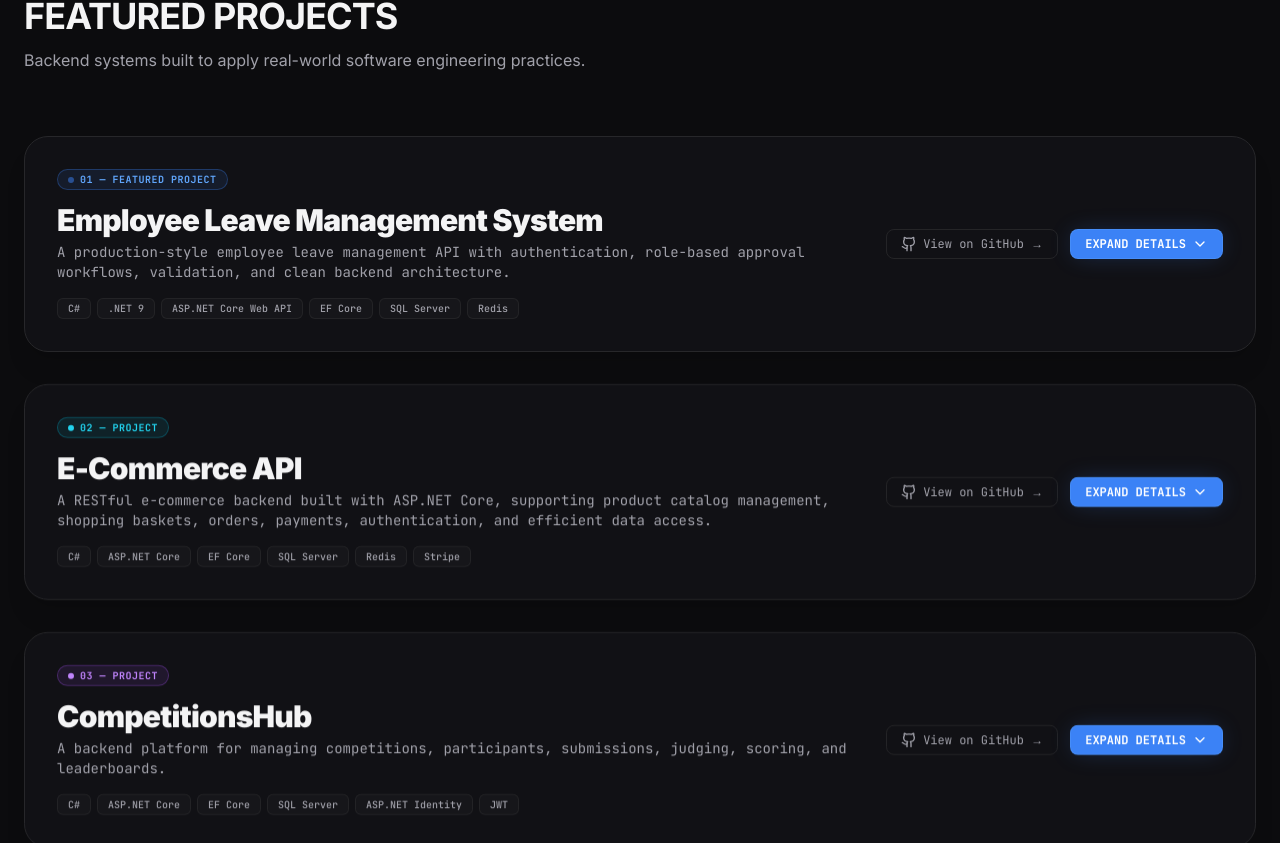
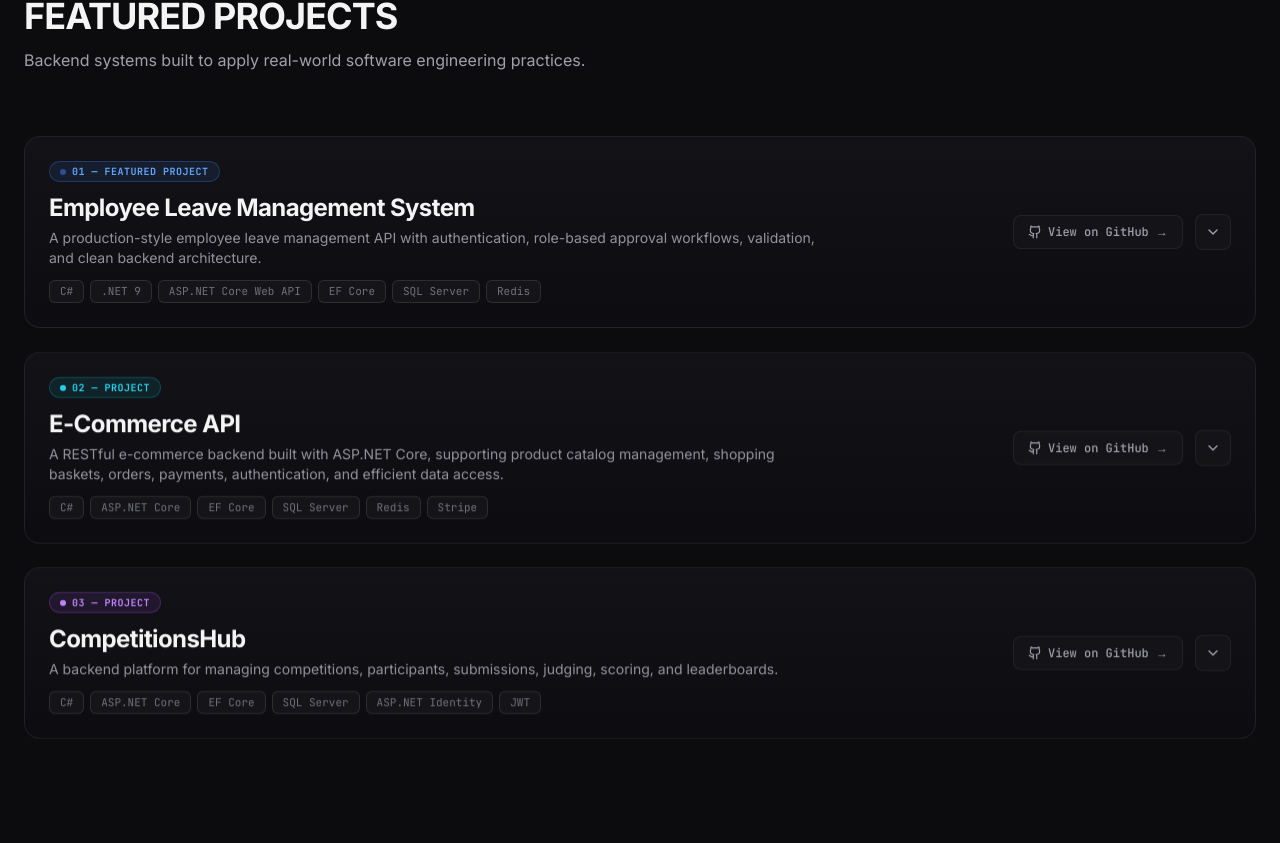
Before and after one commit to Minalotfysaad/Portfolio, a Next.js app: page / in a window 1280 px wide. Shown: the part 3989-4832 px from the top of the page. Built offline with nearby package versions, Linux system fonts and the light colour scheme.

Commit message:
feat: add new case study components for CompetitionsHub, ECommerce, and EmployeeLeave projects

```diff
--- a/src/components/projects/CompetitionsHubCaseStudy.tsx
+++ b/src/components/projects/CompetitionsHubCaseStudy.tsx
@@ -74,13 +74,21 @@ export const CompetitionsHubCaseStudy: React.FC<CompetitionsHubCaseStudyProps> =
   const currentScreenshot = project.screenshots[selectedScreenshotIndex] || project.screenshots[0];
 
   return (
-    <article className="relative bg-[#111115] border border-border rounded-2xl sm:rounded-3xl p-6 sm:p-8 shadow-xl hover:border-purple-500/40 hover:shadow-glow-purple/20 transition-all duration-300 mb-8 group">
-      {/* Header Bar (Always Visible) */}
+    <article
+      className={cn(
+        "relative rounded-xl sm:rounded-2xl border transition-all duration-300 mb-6 group/tile overflow-hidden",
+        "bg-gradient-to-b from-[#131317] to-[#0D0D11]",
+        isExpanded
+          ? "border-purple-500/50 shadow-glow-purple/20"
+          : "border-border/80 hover:border-purple-500/40 hover:shadow-lg hover:shadow-black/40 hover:-translate-y-0.5"
+      )}
+    >
+      {/* Header Bar (Always Visible / Clickable) */}
       <div
-        className="flex flex-col lg:flex-row lg:items-center justify-between gap-6 cursor-pointer"
+        className="p-5 sm:p-6 flex flex-col lg:flex-row lg:items-center justify-between gap-5 cursor-pointer select-none"
         onClick={() => setIsExpanded(!isExpanded)}
       >
-        <div className="flex-1 space-y-3">
+        <div className="flex-1 space-y-2.5 min-w-0">
           {/* Top Identifier & Status Pill */}
           <div className="flex items-center gap-2.5">
             <span className="inline-flex items-center gap-1.5 px-2.5 py-0.5 rounded-full bg-purple-500/10 border border-purple-500/30 text-purple-400 font-mono text-[10px] font-bold uppercase tracking-wider">
@@ -90,20 +98,20 @@ export const CompetitionsHubCaseStudy: React.FC<CompetitionsHubCaseStudyProps> =
           </div>
 
           <div>
-            <h3 className="text-2xl sm:text-3xl font-black text-foreground font-sans tracking-tight group-hover:text-purple-400 transition-colors">
+            <h3 className="text-xl sm:text-2xl font-bold text-foreground font-sans tracking-tight group-hover/tile:text-purple-400 transition-colors">
               CompetitionsHub
             </h3>
-            <p className="font-mono text-xs sm:text-sm text-secondary mt-1 max-w-4xl leading-relaxed">
+            <p className="font-sans text-xs sm:text-sm text-secondary/90 mt-1 max-w-3xl leading-relaxed">
               A backend platform for managing competitions, participants, submissions, judging, scoring, and leaderboards.
             </p>
           </div>
 
           {/* Quick Key Technology Badges */}
-          <div className="flex flex-wrap items-center gap-1.5 pt-1">
+          <div className="flex flex-wrap items-center gap-1.5 pt-0.5">
             {["C#", "ASP.NET Core", "EF Core", "SQL Server", "ASP.NET Identity", "JWT"].map((tech) => (
               <span
                 key={tech}
-                className="font-mono text-[10px] px-2.5 py-0.5 rounded-md bg-surface/90 border border-border/80 text-secondary font-medium"
+                className="font-mono text-[11px] px-2.5 py-0.5 rounded-md bg-white/[0.03] border border-white/10 text-muted hover:border-purple-400/40 hover:text-foreground transition-colors"
               >
                 {tech}
               </span>
@@ -111,28 +119,36 @@ export const CompetitionsHubCaseStudy: React.FC<CompetitionsHubCaseStudyProps> =
           </div>
         </div>
 
-        <div className="flex items-center gap-3 shrink-0" onClick={(e) => e.stopPropagation()}>
-          <a href={project.githubUrl} target="_blank" rel="noopener noreferrer">
-            <Button
-              variant="outline"
-              size="sm"
-              icon={<Github className="w-4 h-4" />}
-              className="font-mono text-xs border-border/90 text-secondary hover:text-foreground"
-            >
-              View on GitHub →
-            </Button>
+        {/* Action Controls */}
+        <div className="flex items-center gap-3 shrink-0 pt-2 lg:pt-0" onClick={(e) => e.stopPropagation()}>
+          <a
+            href={project.githubUrl}
+            target="_blank"
+            rel="noopener noreferrer"
+            className="flex items-center gap-1.5 px-3.5 py-2 rounded-lg font-mono text-xs font-medium border border-border/80 bg-surface/60 text-secondary hover:text-foreground hover:border-purple-400/50 hover:bg-surface transition-all duration-200"
+          >
+            <Github className="w-3.5 h-3.5" />
+            <span>View on GitHub →</span>
           </a>
 
-          <Button
-            variant="primary"
-            size="sm"
+          <button
+            type="button"
             onClick={() => setIsExpanded(!isExpanded)}
-            icon={isExpanded ? <ChevronUp className="w-4 h-4" /> : <ChevronDown className="w-4 h-4" />}
-            iconPosition="right"
-            className="font-mono text-xs font-bold"
+            aria-label={isExpanded ? "Collapse project details" : "Expand project details"}
+            className={cn(
+              "w-9 h-9 rounded-lg border flex items-center justify-center transition-all duration-300",
+              isExpanded
+                ? "bg-purple-500/15 border-purple-500 text-purple-400"
+                : "bg-surface/60 border-border/80 text-secondary hover:text-foreground hover:border-purple-400/40"
+            )}
           >
-            {isExpanded ? "COLLAPSE DETAILS" : "EXPAND DETAILS"}
-          </Button>
+            <ChevronDown
+              className={cn(
+                "w-4 h-4 transition-transform duration-300",
+                isExpanded && "rotate-180 text-purple-400"
+              )}
+            />
+          </button>
         </div>
       </div>
 
@@ -140,7 +156,7 @@ export const CompetitionsHubCaseStudy: React.FC<CompetitionsHubCaseStudyProps> =
       <div
         className={cn(
           "grid transition-all duration-300 ease-in-out",
-          isExpanded ? "grid-rows-[1fr] opacity-100 mt-6 pt-6 border-t border-border/80" : "grid-rows-[0fr] opacity-0"
+          isExpanded ? "grid-rows-[1fr] opacity-100 px-5 sm:px-6 pb-6 pt-6 border-t border-border/80" : "grid-rows-[0fr] opacity-0"
         )}
       >
         <div className="overflow-hidden space-y-12">
--- a/src/components/projects/ECommerceCaseStudy.tsx
+++ b/src/components/projects/ECommerceCaseStudy.tsx
@@ -111,13 +111,21 @@ export const ECommerceCaseStudy: React.FC<ECommerceCaseStudyProps> = ({
   const currentScreenshot = project.screenshots[selectedScreenshotIndex] || project.screenshots[0];
 
   return (
-    <article className="relative bg-[#111115] border border-border rounded-2xl sm:rounded-3xl p-6 sm:p-8 shadow-xl hover:border-cyan-500/40 hover:shadow-glow-cyan/20 transition-all duration-300 mb-8 group">
-      {/* Header Bar (Always Visible) */}
+    <article
+      className={cn(
+        "relative rounded-xl sm:rounded-2xl border transition-all duration-300 mb-6 group/tile overflow-hidden",
+        "bg-gradient-to-b from-[#131317] to-[#0D0D11]",
+        isExpanded
+          ? "border-cyan-500/50 shadow-glow-cyan/20"
+          : "border-border/80 hover:border-cyan-500/40 hover:shadow-lg hover:shadow-black/40 hover:-translate-y-0.5"
+      )}
+    >
+      {/* Header Bar (Always Visible / Clickable) */}
       <div
-        className="flex flex-col lg:flex-row lg:items-center justify-between gap-6 cursor-pointer"
+        className="p-5 sm:p-6 flex flex-col lg:flex-row lg:items-center justify-between gap-5 cursor-pointer select-none"
         onClick={() => setIsExpanded(!isExpanded)}
       >
-        <div className="flex-1 space-y-3">
+        <div className="flex-1 space-y-2.5 min-w-0">
           {/* Top Identifier & Status Pill */}
           <div className="flex items-center gap-2.5">
             <span className="inline-flex items-center gap-1.5 px-2.5 py-0.5 rounded-full bg-cyan-500/10 border border-cyan-500/30 text-cyan-400 font-mono text-[10px] font-bold uppercase tracking-wider">
@@ -127,20 +135,20 @@ export const ECommerceCaseStudy: React.FC<ECommerceCaseStudyProps> = ({
           </div>
 
           <div>
-            <h3 className="text-2xl sm:text-3xl font-black text-foreground font-sans tracking-tight group-hover:text-cyan-400 transition-colors">
+            <h3 className="text-xl sm:text-2xl font-bold text-foreground font-sans tracking-tight group-hover/tile:text-cyan-400 transition-colors">
               E-Commerce API
             </h3>
-            <p className="font-mono text-xs sm:text-sm text-secondary mt-1 max-w-4xl leading-relaxed">
+            <p className="font-sans text-xs sm:text-sm text-secondary/90 mt-1 max-w-3xl leading-relaxed">
               A RESTful e-commerce backend built with ASP.NET Core, supporting product catalog management, shopping baskets, orders, payments, authentication, and efficient data access.
             </p>
           </div>
 
           {/* Quick Key Technology Badges */}
-          <div className="flex flex-wrap items-center gap-1.5 pt-1">
+          <div className="flex flex-wrap items-center gap-1.5 pt-0.5">
             {["C#", "ASP.NET Core", "EF Core", "SQL Server", "Redis", "Stripe"].map((tech) => (
               <span
                 key={tech}
-                className="font-mono text-[10px] px-2.5 py-0.5 rounded-md bg-surface/90 border border-border/80 text-secondary font-medium"
+                className="font-mono text-[11px] px-2.5 py-0.5 rounded-md bg-white/[0.03] border border-white/10 text-muted hover:border-cyan-400/40 hover:text-foreground transition-colors"
               >
                 {tech}
               </span>
@@ -148,28 +156,36 @@ export const ECommerceCaseStudy: React.FC<ECommerceCaseStudyProps> = ({
           </div>
         </div>
 
-        <div className="flex items-center gap-3 shrink-0" onClick={(e) => e.stopPropagation()}>
-          <a href={project.githubUrl} target="_blank" rel="noopener noreferrer">
-            <Button
-              variant="outline"
-              size="sm"
-              icon={<Github className="w-4 h-4" />}
-              className="font-mono text-xs border-border/90 text-secondary hover:text-foreground"
-            >
-              View on GitHub →
-            </Button>
+        {/* Action Controls */}
+        <div className="flex items-center gap-3 shrink-0 pt-2 lg:pt-0" onClick={(e) => e.stopPropagation()}>
+          <a
+            href={project.githubUrl}
+            target="_blank"
+            rel="noopener noreferrer"
+            className="flex items-center gap-1.5 px-3.5 py-2 rounded-lg font-mono text-xs font-medium border border-border/80 bg-surface/60 text-secondary hover:text-foreground hover:border-cyan-400/50 hover:bg-surface transition-all duration-200"
+          >
+            <Github className="w-3.5 h-3.5" />
+            <span>View on GitHub →</span>
           </a>
 
-          <Button
-            variant="primary"
-            size="sm"
+          <button
+            type="button"
             onClick={() => setIsExpanded(!isExpanded)}
-            icon={isExpanded ? <ChevronUp className="w-4 h-4" /> : <ChevronDown className="w-4 h-4" />}
-            iconPosition="right"
-            className="font-mono text-xs font-bold"
+            aria-label={isExpanded ? "Collapse project details" : "Expand project details"}
+            className={cn(
+              "w-9 h-9 rounded-lg border flex items-center justify-center transition-all duration-300",
+              isExpanded
+                ? "bg-cyan-500/15 border-cyan-500 text-cyan-400"
+                : "bg-surface/60 border-border/80 text-secondary hover:text-foreground hover:border-cyan-400/40"
+            )}
           >
-            {isExpanded ? "COLLAPSE DETAILS" : "EXPAND DETAILS"}
-          </Button>
+            <ChevronDown
+              className={cn(
+                "w-4 h-4 transition-transform duration-300",
+                isExpanded && "rotate-180 text-cyan-400"
+              )}
+            />
+          </button>
         </div>
       </div>
 
@@ -177,7 +193,7 @@ export const ECommerceCaseStudy: React.FC<ECommerceCaseStudyProps> = ({
       <div
         className={cn(
           "grid transition-all duration-300 ease-in-out",
-          isExpanded ? "grid-rows-[1fr] opacity-100 mt-6 pt-6 border-t border-border/80" : "grid-rows-[0fr] opacity-0"
+          isExpanded ? "grid-rows-[1fr] opacity-100 px-5 sm:px-6 pb-6 pt-6 border-t border-border/80" : "grid-rows-[0fr] opacity-0"
         )}
       >
         <div className="overflow-hidden space-y-12">
--- a/src/components/projects/EmployeeLeaveCaseStudy.tsx
+++ b/src/components/projects/EmployeeLeaveCaseStudy.tsx
@@ -101,13 +101,21 @@ export const EmployeeLeaveCaseStudy: React.FC<EmployeeLeaveCaseStudyProps> = ({
   const currentScreenshot = project.screenshots[selectedScreenshotIndex] || project.screenshots[0];
 
   return (
-    <article className="relative bg-[#111115] border border-border rounded-2xl sm:rounded-3xl p-6 sm:p-8 shadow-xl hover:border-accent/40 hover:shadow-glow-card transition-all duration-300 mb-8 group">
-      {/* Header Bar (Always Visible) */}
+    <article
+      className={cn(
+        "relative rounded-xl sm:rounded-2xl border transition-all duration-300 mb-6 group/tile overflow-hidden",
+        "bg-gradient-to-b from-[#131317] to-[#0D0D11]",
+        isExpanded
+          ? "border-accent/50 shadow-glow-card"
+          : "border-border/80 hover:border-accent/40 hover:shadow-lg hover:shadow-black/40 hover:-translate-y-0.5"
+      )}
+    >
+      {/* Header Bar (Always Visible / Clickable) */}
       <div
-        className="flex flex-col lg:flex-row lg:items-center justify-between gap-6 cursor-pointer"
+        className="p-5 sm:p-6 flex flex-col lg:flex-row lg:items-center justify-between gap-5 cursor-pointer select-none"
         onClick={() => setIsExpanded(!isExpanded)}
       >
-        <div className="flex-1 space-y-3">
+        <div className="flex-1 space-y-2.5 min-w-0">
           {/* Top Identifier & Status Pill */}
           <div className="flex items-center gap-2.5">
             <span className="inline-flex items-center gap-1.5 px-2.5 py-0.5 rounded-full bg-accent/10 border border-accent/30 text-accent-light font-mono text-[10px] font-bold uppercase tracking-wider">
@@ -117,20 +125,20 @@ export const EmployeeLeaveCaseStudy: React.FC<EmployeeLeaveCaseStudyProps> = ({
           </div>
 
           <div>
-            <h3 className="text-2xl sm:text-3xl font-black text-foreground font-sans tracking-tight group-hover:text-accent-light transition-colors">
+            <h3 className="text-xl sm:text-2xl font-bold text-foreground font-sans tracking-tight group-hover/tile:text-accent-light transition-colors">
               Employee Leave Management System
             </h3>
-            <p className="font-mono text-xs sm:text-sm text-secondary mt-1 max-w-4xl leading-relaxed">
+            <p className="font-sans text-xs sm:text-sm text-secondary/90 mt-1 max-w-3xl leading-relaxed">
               A production-style employee leave management API with authentication, role-based approval workflows, validation, and clean backend architecture.
             </p>
           </div>
 
           {/* Quick Key Technology Badges */}
-          <div className="flex flex-wrap items-center gap-1.5 pt-1">
+          <div className="flex flex-wrap items-center gap-1.5 pt-0.5">
             {["C#", ".NET 9", "ASP.NET Core Web API", "EF Core", "SQL Server", "Redis"].map((tech) => (
               <span
                 key={tech}
-                className="font-mono text-[10px] px-2.5 py-0.5 rounded-md bg-surface/90 border border-border/80 text-secondary font-medium"
+                className="font-mono text-[11px] px-2.5 py-0.5 rounded-md bg-white/[0.03] border border-white/10 text-muted hover:border-accent/40 hover:text-foreground transition-colors"
               >
                 {tech}
               </span>
@@ -138,28 +146,36 @@ export const EmployeeLeaveCaseStudy: React.FC<EmployeeLeaveCaseStudyProps> = ({
           </div>
         </div>
 
-        <div className="flex items-center gap-3 shrink-0" onClick={(e) => e.stopPropagation()}>
-          <a href={project.githubUrl} target="_blank" rel="noopener noreferrer">
-            <Button
-              variant="outline"
-              size="sm"
-              icon={<Github className="w-4 h-4" />}
-              className="font-mono text-xs border-border/90 text-secondary hover:text-foreground"
-            >
-              View on GitHub →
-            </Button>
+        {/* Action Controls */}
+        <div className="flex items-center gap-3 shrink-0 pt-2 lg:pt-0" onClick={(e) => e.stopPropagation()}>
+          <a
+            href={project.githubUrl}
+            target="_blank"
+            rel="noopener noreferrer"
+            className="flex items-center gap-1.5 px-3.5 py-2 rounded-lg font-mono text-xs font-medium border border-border/80 bg-surface/60 text-secondary hover:text-foreground hover:border-accent/50 hover:bg-surface transition-all duration-200"
+          >
+            <Github className="w-3.5 h-3.5" />
+            <span>View on GitHub →</span>
           </a>
 
-          <Button
-            variant="primary"
-            size="sm"
+          <button
+            type="button"
             onClick={() => setIsExpanded(!isExpanded)}
-            icon={isExpanded ? <ChevronUp className="w-4 h-4" /> : <ChevronDown className="w-4 h-4" />}
-            iconPosition="right"
-            className="font-mono text-xs font-bold"
+            aria-label={isExpanded ? "Collapse project details" : "Expand project details"}
+            className={cn(
+              "w-9 h-9 rounded-lg border flex items-center justify-center transition-all duration-300",
+              isExpanded
+                ? "bg-accent/15 border-accent text-accent-light"
+                : "bg-surface/60 border-border/80 text-secondary hover:text-foreground hover:border-accent/40"
+            )}
           >
-            {isExpanded ? "COLLAPSE DETAILS" : "EXPAND DETAILS"}
-          </Button>
+            <ChevronDown
+              className={cn(
+                "w-4 h-4 transition-transform duration-300",
+                isExpanded && "rotate-180 text-accent-light"
+              )}
+            />
+          </button>
         </div>
       </div>
 
@@ -167,7 +183,7 @@ export const EmployeeLeaveCaseStudy: React.FC<EmployeeLeaveCaseStudyProps> = ({
       <div
         className={cn(
           "grid transition-all duration-300 ease-in-out",
-          isExpanded ? "grid-rows-[1fr] opacity-100 mt-6 pt-6 border-t border-border/80" : "grid-rows-[0fr] opacity-0"
+          isExpanded ? "grid-rows-[1fr] opacity-100 px-5 sm:px-6 pb-6 pt-6 border-t border-border/80" : "grid-rows-[0fr] opacity-0"
         )}
       >
         <div className="overflow-hidden space-y-12">
```
